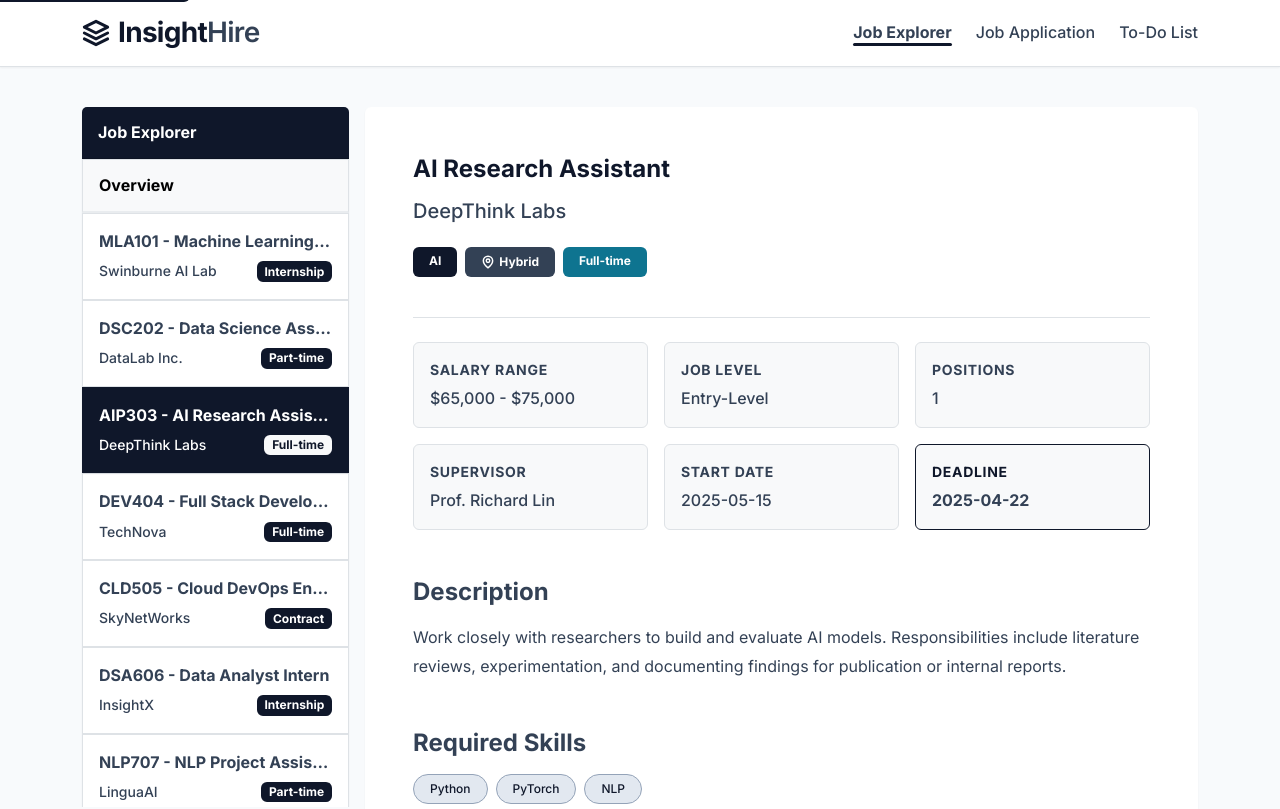
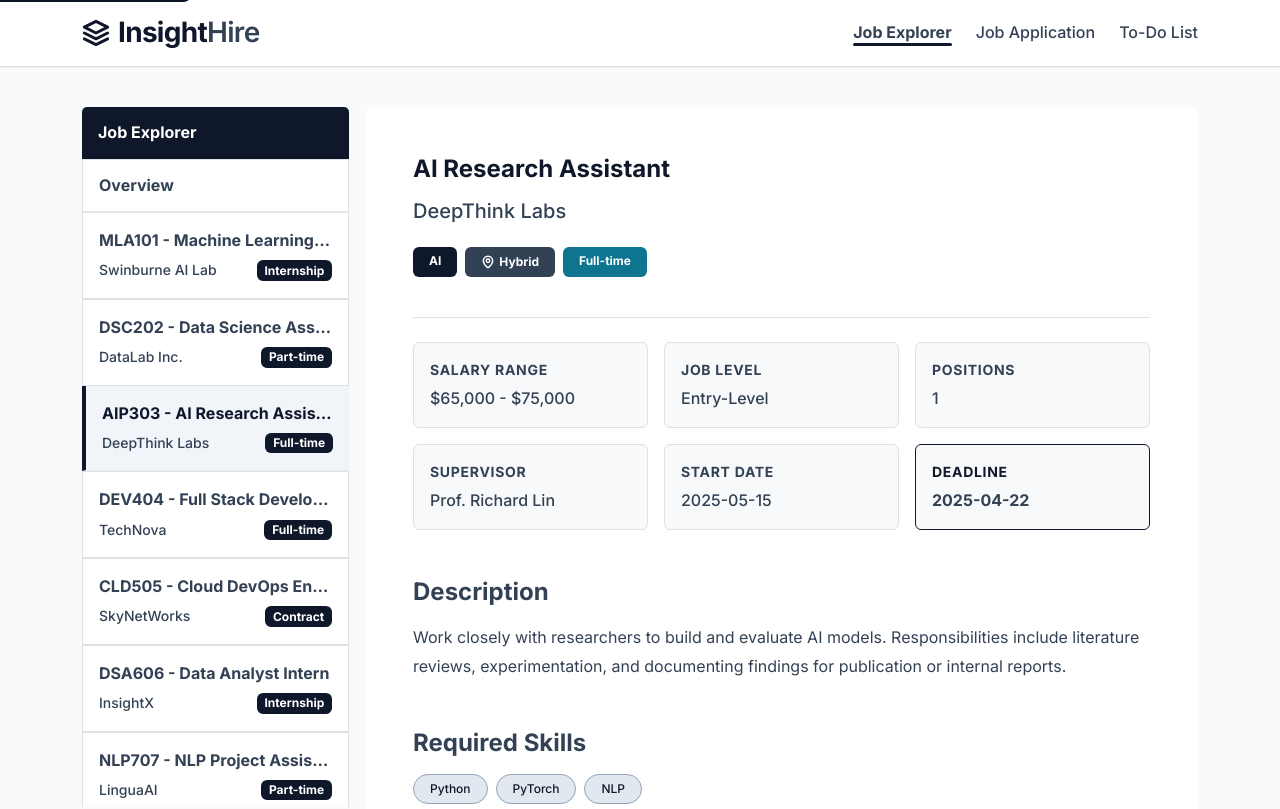
Before and after one commit to Quynh-Trang12/insight-hire, a Vue app: page /jobs/AIP303 in a window 1280 px wide. Shown: the top 809 px of the page. Built offline with nearby package versions, Linux system fonts and the light colour scheme.

Commit message:
Version 0.2-all accessibility issues are solved.

```diff
--- a/src/assets/css/accessibility.css
+++ b/src/assets/css/accessibility.css
@@ -58,13 +58,21 @@
   border-radius: 6px;
   font-weight: 500;
   letter-spacing: 0.01em;
+  transition:
+    background-color 0.3s ease,
+    transform 0.2s ease;
 }
 
-.btn-primary:hover,
-.btn-primary:focus {
-  background-color: #1e293b; /* Slate 800 */
-  border-color: #1e293b;
-  color: #ffffff;
+.btn-primary:hover {
+  background-color: rgb(29, 40, 65) !important;
+  border-color: rgb(29, 40, 65) !important;
+  transform: scale(1.02); /* Slightly enlarge the button */
+}
+
+.btn-primary:active {
+  background-color: #1c283b !important; /* Slate 800 */
+  border-color: #1d283a !important;
+  transform: scale(0.95); /* Shrink slightly when clicked */
 }
 
 /* ==================================================================
@@ -200,7 +208,7 @@
  */
 *:focus-visible {
   outline: var(--focus-ring-width) solid var(--focus-ring-color);
-  outline-offset: 2px;
+  outline-offset: 6px;
 }
 
 button:focus-visible,
@@ -209,7 +217,7 @@ input:focus-visible,
 select:focus-visible,
 textarea:focus-visible {
   outline: var(--focus-ring-width) solid var(--focus-ring-color);
-  outline-offset: 2px;
+  outline-offset: 6px;
 }
 
 /* ==================================================================
@@ -295,7 +303,7 @@ textarea:focus-visible {
 
   /* Ensure focus indicators are extra visible */
   *:focus-visible {
-    outline-width: 4px;
+    outline-width: 2px;
   }
 }
 
--- a/src/components/jobs/JobDetail.vue
+++ b/src/components/jobs/JobDetail.vue
@@ -296,24 +296,4 @@ const job = computed(() => {
     font-size: 0.75rem;
   }
 }
-
-/* ==================================================================
-   BUTTON OVERRIDES
-   ================================================================== */
-
-/**
- * Ensure "Apply" button meets AAA standards
- * Using our custom primary color defined in accessibility.css
- */
-.btn-primary {
-  background-color: #084298 !important;
-  border-color: #084298 !important;
-  color: #ffffff !important;
-}
-
-.btn-primary:hover,
-.btn-primary:focus {
-  background-color: #052c65 !important;
-  border-color: #052c65 !important;
-}
 </style>
--- a/src/components/jobs/JobList.vue
+++ b/src/components/jobs/JobList.vue
@@ -59,9 +59,9 @@ import { jobsData as jobs } from "../../assets/data/jobs.js";
  * Default state must have sufficient contrast for all text
  */
 .overview-link {
-  background-color: #f8f9fa !important;
-  color: #000000 !important;
-  border-bottom: 2px solid #e9ecef !important;
+  background-color: #ffffff !important;
+  color: var(--bs-secondary) !important;
+  border-bottom: 1px solid #e9ecef !important;
 }
 
 /**
@@ -71,9 +71,10 @@ import { jobsData as jobs } from "../../assets/data/jobs.js";
  * - Contrast: 15.6:1 (exceeds 7:1 requirement)
  */
 .overview-link.active {
-  background-color: var(--bs-primary) !important;
+  background-color: #f1f5f9 !important;
+  border-left: 4px solid var(--bs-primary) !important;
   border-color: var(--bs-primary) !important;
-  color: #ffffff !important;
+  color: var(--bs-primary) !important;
 }
 
 /**
@@ -82,7 +83,7 @@ import { jobsData as jobs } from "../../assets/data/jobs.js";
  */
 .overview-link h3 {
   color: inherit !important;
-  font-size: 1rem; /* Match original h6 visual size */
+  font-size: 1rem;
 }
 
 /* ==================================================================
@@ -90,7 +91,7 @@ import { jobsData as jobs } from "../../assets/data/jobs.js";
    ================================================================== */
 
 .overview-link:hover:not(.active) {
-  background-color: #e9ecef !important;
-  transform: translateX(2px);
+  background-color: #f1f5f9 !important;
+  border-left: 4px solid #94a3b8 !important;
 }
 </style>
--- a/src/components/jobs/JobListItem.vue
+++ b/src/components/jobs/JobListItem.vue
@@ -3,7 +3,7 @@
     <router-link
       :to="`/jobs/${job.job_id}`"
       class="job-list-item list-group-item list-group-item-action p-3 transition-all"
-      active-class="active shadow-sm border-primary text-white"
+      active-class="active"
       :aria-label="`View details for ${job.job_title} at ${job.company}`"
       :aria-current="$route.params.id === job.job_id ? 'page' : false"
     >
@@ -17,20 +17,14 @@
 
       <div class="d-flex justify-content-between align-items-center mt-2 gap-2">
         <span
-          class="company-name text-truncate"
-          :class="$route.params.id === job.job_id ? 'text-white' : 'text-dark'"
+          class="company-name text-truncate text-dark"
           :title="job.company"
           aria-label="Company name"
         >
           {{ job.company }}
         </span>
         <span
-          class="badge text-nowrap"
-          :class="
-            $route.params.id === job.job_id
-              ? 'bg-light text-primary'
-              : 'bg-primary'
-          "
+          class="badge text-nowrap bg-primary"
           :aria-label="`Employment type: ${job.employment_type}`"
         >
           {{ job.employment_type }}
@@ -83,13 +77,8 @@ defineProps({
    ================================================================== */
 
 .job-list-item:hover:not(.active) {
-  background-color: #f8f9fa;
-  transform: translateX(4px);
-}
-
-.job-list-item:focus {
-  outline: 3px solid #0d47a1;
-  outline-offset: 2px;
+  background-color: #f1f5f9;
+  border-left: 4px solid #94a3b8;
 }
 
 /* ==================================================================
@@ -107,8 +96,27 @@ defineProps({
   color: var(--bs-secondary);
 }
 
-/* When active, h3 text must be white for contrast on dark bg */
+/* When active, left-border accent with light background (matching Overview) */
+.list-group-item.job-list-item.active {
+  background-color: #f1f5f9 !important;
+  border-top: none !important;
+  border-right: none !important;
+  border-bottom: 1px solid #e9ecef !important;
+  border-left: 4px solid var(--bs-primary) !important;
+  border-radius: 0 !important;
+  color: var(--bs-secondary) !important;
+}
+
 .job-list-item.active h3 {
+  color: var(--bs-primary) !important;
+}
+
+.job-list-item.active .company-name {
+  color: var(--bs-secondary) !important;
+}
+
+.job-list-item.active .badge {
+  background-color: var(--bs-primary) !important;
   color: #ffffff !important;
 }
 
--- a/src/views/JobExplorer.vue
+++ b/src/views/JobExplorer.vue
@@ -2,11 +2,14 @@
   <div class="job-explorer-container container my-3">
     <div class="row g-3 align-items-start">
       <!-- Sidebar navigation for job listings -->
-      <aside class="col-12 col-md-4 col-lg-3 sticky-sidebar" aria-label="Job listings sidebar">
+      <aside
+        class="col-12 col-md-4 col-lg-3 sticky-sidebar"
+        aria-label="Job listings sidebar"
+      >
         <div class="card shadow-sm border-0">
-          <div class="card-header bg-primary text-white py-3">
+          <div class="card-header sidebar-header py-3">
             <!-- Changed from h5 to h2 for correct heading hierarchy -->
-            <h2 class="mb-0 fw-bold fs-6">Job Explorer</h2>
+            <h2 class="mb-0 fw-bold fs-6 text-white">Job Explorer</h2>
           </div>
 
           <JobList />
@@ -41,10 +44,22 @@
  * - Correct heading hierarchy (h1 → h2 → h3)
  */
 
-import JobList from '../components/jobs/JobList.vue'
+import JobList from "../components/jobs/JobList.vue";
 </script>
 
 <style scoped>
+/* ==================================================================
+   SIDEBAR HEADER - distinct from active nav items
+   Uses bottom accent border (not left) so it reads as a section title,
+   not an active item. Contrast: #0F172A on white = 15.6:1 (AAA).
+   ================================================================== */
+
+.sidebar-header {
+  background-color: var(--bs-primary);
+  border-color: var(--bs-primary);
+  color: #ffffff !important;
+}
+
 /* ==================================================================
    LAYOUT STYLES
    ================================================================== */
@@ -52,7 +67,6 @@ import JobList from '../components/jobs/JobList.vue'
 .job-explorer-container {
   min-height: 70vh;
 }
-
 
 /* ==================================================================
    STICKY SIDEBAR PATTERN
@@ -90,7 +104,6 @@ import JobList from '../components/jobs/JobList.vue'
   background: #555;
 }
 
-
 /* ==================================================================
    RESPONSIVE ADJUSTMENTS
    ================================================================== */
```
